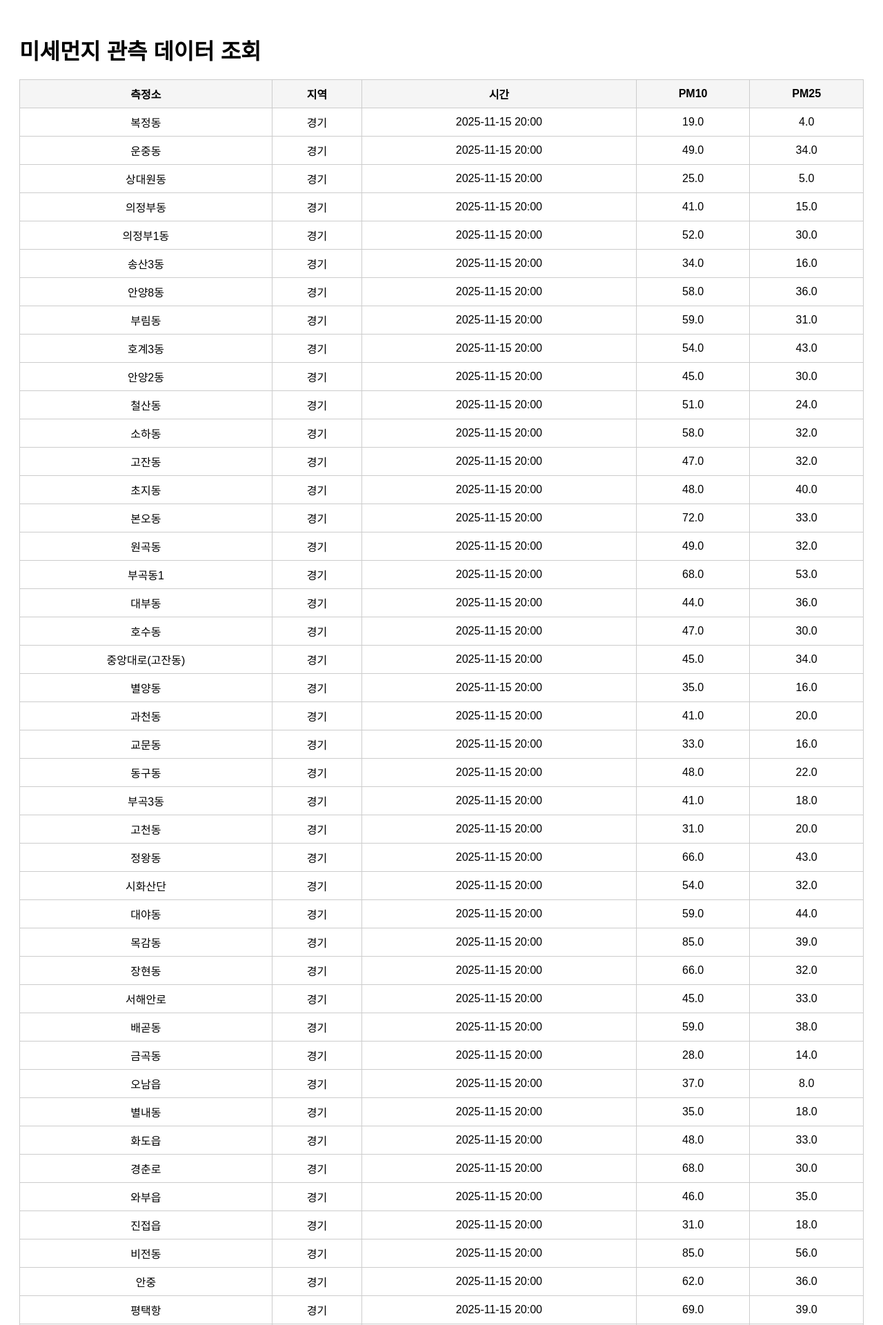
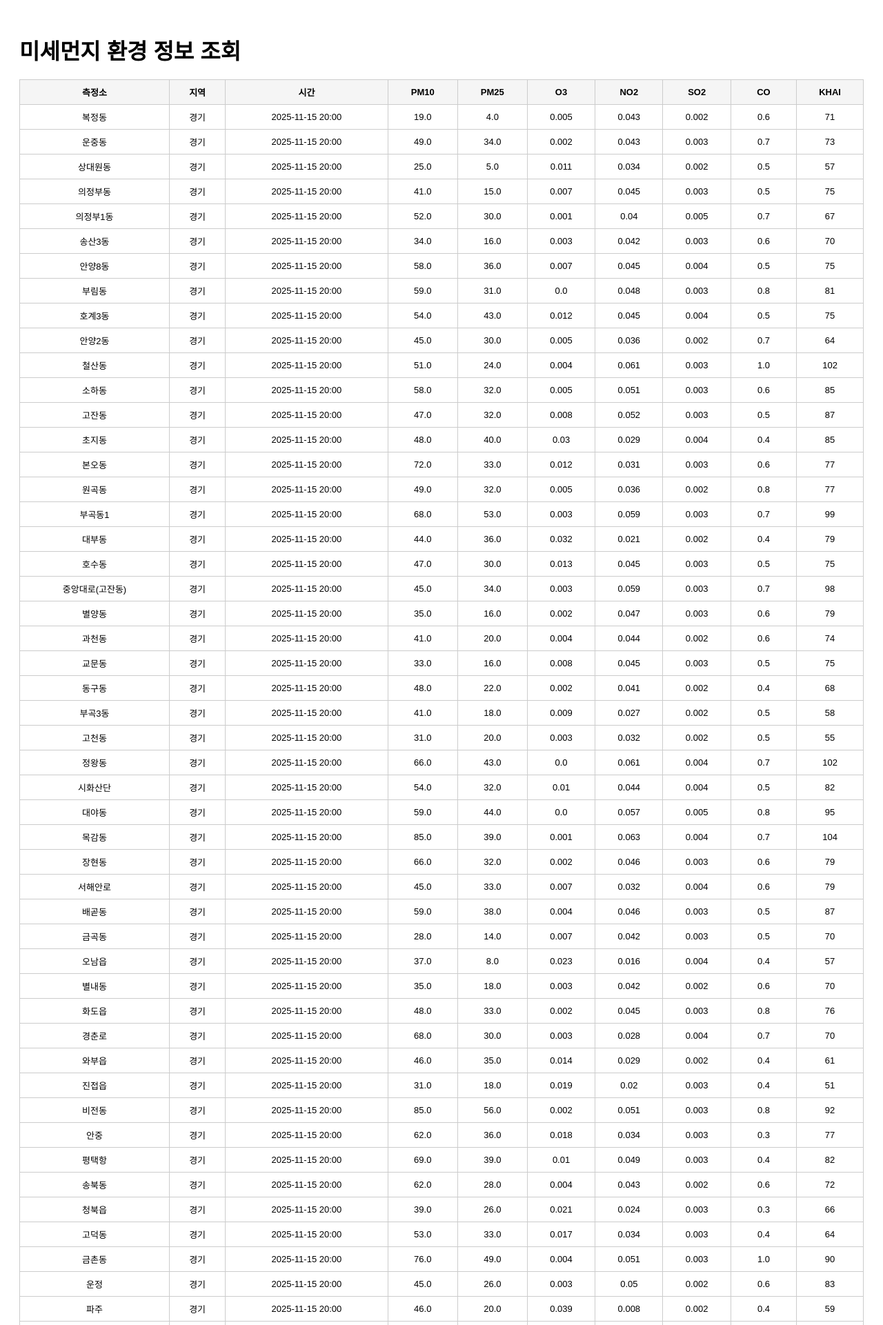
Before and after one commit to soogo1/DataBase_project, a Flask app: page /list?page=2 in a window 1280 px wide. Shown: the top 1921 px of the page at 69% size. Run offline with Flask 3, Linux system fonts and the light colour scheme; data comes from the database, SQL or seed files in the repository; both versions use the stored data as it was after the commit.

Commit message:
오존, 아황산가스, 이산화질소, 일산화 탄소, 통합대기환경지수 추가 버전

```diff
--- a/app.py
+++ b/app.py
@@ -25,7 +25,7 @@ def clean_value(v):
     if v is None or v == "-" or v == "":
         return None
     try:
-        return int(v)
+        return float(v)       # 다양한 오염물질이 실수(소수점)일 수 있음
     except:
         return None
 
@@ -72,18 +72,27 @@ def save_sido_data(sido):
 
         pm25 = clean_value(pm25_raw)
 
+        # ★ 추가 오염물질 저장 (환경부 API에 포함됨)
+        o3 = clean_value(item.get("o3Value"))
+        no2 = clean_value(item.get("no2Value"))
+        so2 = clean_value(item.get("so2Value"))
+        co = clean_value(item.get("coValue"))
+        khai = clean_value(item.get("khaiValue"))  # 통합대기지수
+
         # DB 삽입
         cur.execute("""
-            INSERT INTO air_quality (station, sido, dataTime, pm10, pm25)
-            VALUES (?, ?, ?, ?, ?)
-        """, (station, sido_name, time, pm10, pm25))
+            INSERT INTO air_quality
+            (station, sido, dataTime, pm10, pm25, o3, no2, so2, co, khai)
+            VALUES (?, ?, ?, ?, ?, ?, ?, ?, ?, ?)
+        """, (station, sido_name, time, pm10, pm25, o3, no2, so2, co, khai))
 
     conn.commit()
     conn.close()
 
     return len(items)
 
-@app.route('/save_all') # 수집한 데이터를 DB에 저장하라 (과제 조건있었음)
+
+@app.route('/save_all')  # 수집한 데이터를 DB에 저장하라 (과제 조건있었음)
 def save_all():
     """전국 모든 시·도 데이터를 한 번에 가져와 저장하는 API."""
     total_saved = 0
@@ -115,9 +124,9 @@ def auto_update():
 
 
 
- # 저장된 내용을 조회하는 기능을 구현하라 (과제 조건있었음)
- # 전체 데이터 조회하는게 양이 너무 많아서 너무 느림, 그래서 쪼개버림
- # url 칠때 /list?page=N 해가지고 페이지를 나눴음
+# 저장된 내용을 조회하는 기능을 구현하라 (과제 조건있었음)
+# 전체 데이터 조회하는게 양이 너무 많아서 너무 느림, 그래서 쪼개버림
+# url 칠때 /list?page=N 해가지고 페이지를 나눴음
 @app.route("/list")
 def list_data():
     # 기본은 1페이지
@@ -130,7 +139,7 @@ def list_data():
 
     # 한 페이지에 필요한 것보다 1개 더 읽어서, 다음 페이지가 있는지 판단
     cur.execute("""
-        SELECT station, sido, dataTime, pm10, pm25
+        SELECT station, sido, dataTime, pm10, pm25, o3, no2, so2, co, khai
         FROM air_quality
         ORDER BY dataTime DESC
         LIMIT ? OFFSET ?
@@ -141,7 +150,7 @@ def list_data():
 
     # 다음 페이지가 있는지 여부
     has_next = len(rows) > per_page
-    # 실제로 화면에 보여줄 것은 per_page 개수까지만
+    # 실제 화면에 보여줄 것은 per_page 개수까지만
     rows = rows[:per_page]
 
     return render_template(
--- a/templates/list.html
+++ b/templates/list.html
@@ -21,6 +21,7 @@
             border: 1px solid #ccc;
             padding: 8px;
             text-align: center;
+            font-size: 13px;
         }
         th {
             background: #f5f5f5;
@@ -43,7 +44,7 @@
 </head>
 <body>
 
-    <h1>미세먼지 관측 데이터 조회</h1>
+    <h1>미세먼지 환경 정보 조회</h1>
 
     <table>
         <tr>
@@ -52,6 +53,11 @@
             <th>시간</th>
             <th>PM10</th>
             <th>PM25</th>
+            <th>O3</th>
+            <th>NO2</th>
+            <th>SO2</th>
+            <th>CO</th>
+            <th>KHAI</th>
         </tr>
 
         {% for row in rows %}
@@ -61,11 +67,16 @@
             <td>{{ row[2] }}</td>
             <td>{{ row[3] }}</td>
             <td>{{ row[4] }}</td>
+            <td>{{ row[5] }}</td>
+            <td>{{ row[6] }}</td>
+            <td>{{ row[7] }}</td>
+            <td>{{ row[8] }}</td>
+            <td>{{ row[9] }}</td>
         </tr>
         {% endfor %}
     </table>
 
-        <div class="pagination">
+    <div class="pagination">
         {% if page > 1 %}
             <a href="/list?page={{ page-1 }}">◀ 이전</a>
         {% endif %}
```
Also changed, not shown: air_quality.db, 1 other file.
